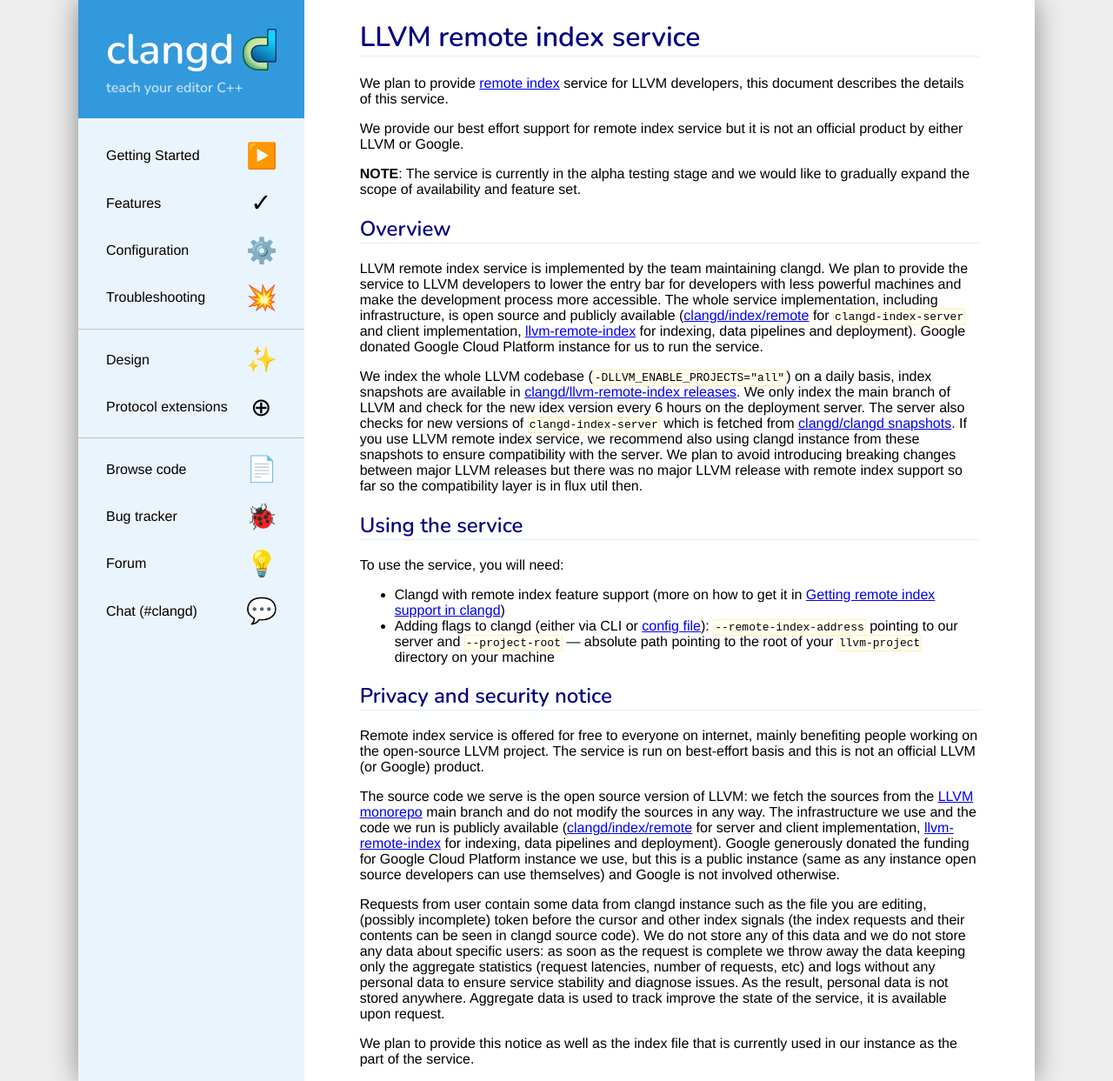
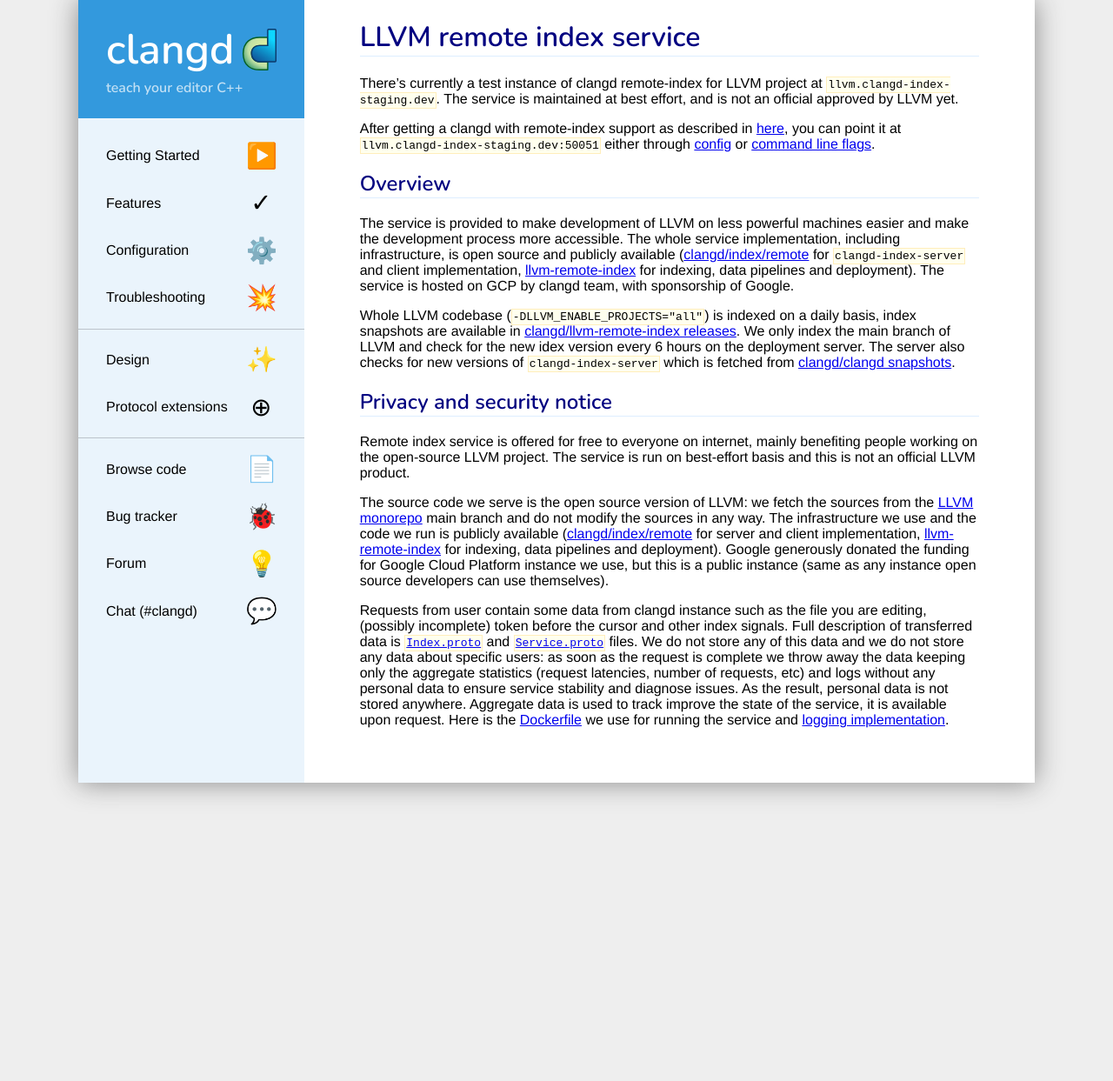
Before and after one commit to llvm/clangd-www, a Jekyll site: the page built from llvm-remote-index.md, in a window 1280 px wide. Shown: the whole page at 87% size. Built offline with Jekyll 4.4.1, drawn with Linux system fonts in a browser that asks for light colours; our own code applies the rules of GitHub Pages for plain Markdown files.

Commit message:
Resolve review comments.

```diff
--- a/llvm-remote-index.md
+++ b/llvm-remote-index.md
@@ -1,56 +1,42 @@
 # LLVM remote index service
 
-We plan to provide [remote index](/remote-index.md) service for LLVM
-developers, this document describes the details of this service.
+There's currently a test instance of clangd remote-index for LLVM project at
+`llvm.clangd-index-staging.dev`. The service is maintained at best effort,
+and is not an official approved by LLVM yet.
 
-We provide our best effort support for remote index service but it is not an
-official product by either LLVM or Google.
-
-**NOTE**: The service is currently in the alpha testing stage and we would
-like to gradually expand the scope of availability and feature set.
+After getting a clangd with remote-index support as described in
+[here](./remote-index.md#getting-remote-index-support-in-clangd), you can
+point it at `llvm.clangd-index-staging.dev:50051` either through
+[config](./config.md) or [command line
+flags](`--remote-index-address=llvm.clangd-index-staging.dev:50051` and
+`--project-root` --- absolute path pointing to the root of your
+`llvm-project` directory on your machine).
 
 ## Overview
 
-LLVM remote index service is implemented by the team maintaining clangd. We
-plan to provide the service to LLVM developers to lower the entry bar for
-developers with less powerful machines and make the development process more
-accessible. The whole service implementation, including infrastructure, is
-open source and publicly available
+The service is provided to make development of LLVM on less powerful machines
+easier and make the development process more accessible. The whole service
+implementation, including infrastructure, is open source and publicly
+available
 ([clangd/index/remote](https://github.com/llvm/llvm-project/tree/master/clang-tools-extra/clangd/index/remote)
 for `clangd-index-server` and client implementation,
 [llvm-remote-index](https://github.com/clangd/llvm-remote-index) for
-indexing, data pipelines and deployment). Google donated Google Cloud
-Platform instance for us to run the service.
+indexing, data pipelines and deployment). The service is hosted on GCP by
+clangd team, with sponsorship of Google.
 
-We index the whole LLVM codebase (`-DLLVM_ENABLE_PROJECTS="all"`) on a daily
+Whole LLVM codebase (`-DLLVM_ENABLE_PROJECTS="all"`) is indexed on a daily
 basis, index snapshots are available in [clangd/llvm-remote-index
 releases](https://github.com/clangd/llvm-remote-index/releases). We only
 index the main branch of LLVM and check for the new idex version every 6
 hours on the deployment server. The server also checks for new versions of
 `clangd-index-server` which is fetched from [clangd/clangd
-snapshots](https://github.com/clangd/clangd/releases). If you use LLVM remote
-index service, we recommend also using clangd instance from these snapshots
-to ensure compatibility with the server. We plan to avoid introducing
-breaking changes between major LLVM releases but there was no major LLVM
-release with remote index support so far so the compatibility layer is in
-flux util then.
-
-## Using the service
-
-To use the service, you will need:
-
-* Clangd with remote index feature support (more on how to get it in [Getting
-  remote index support in clangd](/remote-index.md))
-* Adding flags to clangd (either via CLI or [config file](/config.md)):
-  `--remote-index-address` pointing to our server and `--project-root` ---
-  absolute path pointing to the root of your `llvm-project` directory on your
-  machine
+snapshots](https://github.com/clangd/clangd/releases).
 
 ## Privacy and security notice
 
 Remote index service is offered for free to everyone on internet, mainly
 benefiting people working on the open-source LLVM project. The service is run
-on best-effort basis and this is not an official LLVM (or Google) product.
+on best-effort basis and this is not an official LLVM product.
 
 The source code we serve is the open source version of LLVM: we fetch the
 sources from the [LLVM monorepo](https://github.com/llvm/llvm-project) main
@@ -61,19 +47,21 @@
 [llvm-remote-index](https://github.com/clangd/llvm-remote-index) for
 indexing, data pipelines and deployment). Google generously donated the
 funding for Google Cloud Platform instance we use, but this is a public
-instance (same as any instance open source developers can use themselves) and
-Google is not involved otherwise.
+instance (same as any instance open source developers can use themselves).
 
 Requests from user contain some data from clangd instance such as the file
 you are editing, (possibly incomplete) token before the cursor and other
-index signals (the index requests and their contents can be seen in clangd
-source code). We do not store any of this data and we do not store any data
-about specific users: as soon as the request is complete we throw away the
-data keeping only the aggregate statistics (request latencies, number of
-requests, etc) and logs without any personal data to ensure service stability
-and diagnose issues. As the result, personal data is not stored anywhere.
+index signals. Full description of transferred data is
+[`Index.proto`](https://github.com/llvm/llvm-project/blob/master/clang-tools-extra/clangd/index/remote/Index.proto)
+and
+[`Service.proto`](https://github.com/llvm/llvm-project/blob/master/clang-tools-extra/clangd/index/remote/Service.proto)
+files. We do not store any of this data and we do not store any data about
+specific users: as soon as the request is complete we throw away the data
+keeping only the aggregate statistics (request latencies, number of requests,
+etc) and logs without any personal data to ensure service stability and
+diagnose issues. As the result, personal data is not stored anywhere.
 Aggregate data is used to track improve the state of the service, it is
-available upon request.
-
-We plan to provide this notice as well as the index file that is currently
-used in our instance as the part of the service.
+available upon request. Here is the
+[Dockerfile](https://github.com/clangd/llvm-remote-index/blob/master/deployment/Dockerfile)
+we use for running the service and [logging
+implementation](https://github.com/llvm/llvm-project/blob/master/clang-tools-extra/clangd/index/remote/server/Server.cpp).
--- a/remote-index.md
+++ b/remote-index.md
@@ -2,42 +2,53 @@
 
 ## How it works
 
-Remote index uses the global static index built with `clangd-indexer` under
-the hood and replaces local static and background indices (see
-[indexing](/design/indexing.md) for more details on those) by separating
-index into a separate service clangd can connect to. The index inside the
-service contains all public symbols in the processed project.
-`clangd-index-server` is an RPC service that processes index requests
-(index-based code completion, references, etc). Clangd instance connects to
-it and forwards requests to index server whenever global index is needed.
-Unlike background index, remote index server does not rebuild the index
-incrementally and automatically --- it just serves the given one, so it would
-most likely be more outdated than usually. This problem is solved by manually
-rebuilding the whole static index (`clangd-indexer` can not update existing
-one incrementally yet) and replacing the file on disk: `clangd-index-server`
-watches index file updates and will use hot-reloading to ensure no-downtime
-index update.
+Remote index works in two separate components, an indexing pipeline and a
+serving infrastructure. The former produces monolithic index files for a
+project of interest and the latter serves information from a monolithic index
+file to clangd clients using a [gRPC](https://grpc.io/)-based server.
 
-Remote index implementation is open source and you can locate the code at
+## Indexing pipeline
+
+Indexing pipeline uses `clangd-indexer` under the hood and collects symbols
+that can be exported from headers (functions, classes, types, etc). Running
+`clangd-indexer` is expensive and produced index is not incremental, so using
+the remote index most likely results in a stale index that is periodically
+updated on the server.
+
+## Serving Infrastructure
+
+`clangd-index-server` is an RPC service that processes index requests. Clangd
+forwards requests to the server whenever it requires global index (e.g. find
+references request, index-based code completion). Because the serving machine
+paths to the source files are different from the client machine, portability is
+achieved by stripping local project prefix of the serving machine and replacing
+it with local project prefix (`--project-root` flag).
+
+Remote index implementation is open source and you can find the code at
 [clang-tools-extra/clangd/index/remote](https://github.com/llvm/llvm-project/tree/master/clang-tools-extra/clangd/index/remote).
 
-We also plan to provide [remote index service](/llvm-remote-index.md) for
-LLVM developers. You can find serving and indexing infrastructure code in
-[llvm-remote-index](https://github.com/clangd/llvm-remote-index) and modify
-it according to your own needs for hosting the server for your project.
-
+There's a non-official test [service](./llvm-remote-index.md) for LLVM. Code
+and configurations for the service can be found at
+[clangd/llvm-remote-index](https://github.com/clangd/llvm-remote-index). That
+repo is aimed to be a sample and common ground for clangd remote-index-server
+instances, so feel free to fork and modify it to your needs, or contribute
+any functionality that you think might be useful to others.
 ## Getting remote index support in clangd
 
-There are two primary ways getting clangd binaries with remote index support:
-GitHub releases and building from sources. We investigate possibilities of
-adding remote index support to official binaries provided by LLVM and system
-packages but it's not available there yet.
+As of today, you either need to build clangd from sources or use one of the
+unofficial snapshots at [clangd/clangd
+releases](https://github.com/clangd/clangd/releases).
+
+If you just want to use clangd with remote index support, downloading weekly
+releases might be easier. As building from sources usually requires a lot
+more resources and configuration, and doesn't provide much value if you are
+not planning to edit the source code.
 
 ### Downloading latest release from GitHub
 
-We provide weekly snapshots of clangd through GitHub [clangd/clangd
-releases](https://github.com/clangd/clangd/releases). The binaries we build
-have remote index feature so you can download the latest weekly snapshot.
+Weekly snapshots of clangd are available on GitHub [clangd/clangd
+releases](https://github.com/clangd/clangd/releases). These binaries are
+built with remote index support, so you can directly use those.
 
 **NOTE**: Snapshots are marked as "pre-release" so the [latest
 release](https://github.com/clangd/clangd/releases/latest) points to the
@@ -46,32 +57,31 @@
 
 ### Building from sources
 
-If you just want to use clangd with remote index support, please download
-already compiled binaries. Building from sources is for developing and
-improving the state of remote index feature since it's more complicated and
-requires more steps.
+Remote index support for clangd is turned off by default, so you need to
+provide `-DCLANGD_ENABLE_REMOTE=On` in addition to your standard [LLVM
+setup](https://llvm.org/docs/CMake.html).
 
-Building clangd with remote index feature requires a couple more steps on top
-of the standard build within LLVM. The implementation depends on gRPC and you
-need it to build Clangd with remote index support. There are two ways of
-getting gRPC: compiling from sources and installing system packages.
-Compiling from sources is strongly preferred because we encounter issues with
-system-provided package versions. A version that works and is used in our
-buildbots and clangd releases is 1.33.2.
-
-Here is the guide on how to build gRPC from sources:
-[instructions](https://github.com/grpc/grpc/blob/master/BUILDING.md).
-[Install after
-build](https://github.com/grpc/grpc/blob/master/BUILDING.md#install-after-build)
-and pass `-DCLANGD_ENABLE_REMOTE=On -DGRPC_INSTALL_PATH=/path/to/grpc` to the
-CMake invocation.
-
-If you want to use system libraries, please install gRPC and Protobuf with
-their headers (e.g. `apt install libgrpc++-dev libprotobuf-dev
+Remote index implementation depends on gRPC and Protobuf libraries. You'll
+need to provide these dependencies either via [compiling gRPC from
+sources](https://github.com/grpc/grpc/blob/master/BUILDING.md) or system
+libraries (e.g. `apt install libgrpc++-dev libprotobuf-dev
 protobuf-compiler-grpc` in Ubuntu and Debian, `brew install grpc protobuf` on
-macOS) and pass `-DCLANGD_ENABLE_REMOTE=On` to the CMake invocation.
+macOS). If your installation cannot be discovered by CMake automatically or
+you want to use a custom installation, you can use `-DGRPC_INSTALL_PATH` to
+tell CMake about a particular directory.
 
 ## Using remote index feature
+
+After getting a clangd with remote index support, you can provide server
+configuration via command line flags or config files. You can find more
+details about config files [here](/config.md). Necessary command line flags
+are:
+
+- `--remote-index-address` which is the address:port of the server, e.g.
+  `127.0.0.1:50051`.
+- `--project-root` absolute path for the project source root on local
+  machine, e.g. `$HOME/src/llvm-project/`. This is used to convert relative
+  paths provided by server into absolute paths on the local machine.
 
 To use remote index feature, you need to get clangd with remote index support
 and add the following flags to clangd invocation: `--remote-index-address`
@@ -79,10 +89,3 @@
 you're running it locally) and `--project-root` which is the _absolute path_
 where the sources of the project you are working on are stored (e.g.
 `/home/$USER/src/llvm-project/`).
-
-The above means that you would have to add these flags only for the project
-you want to use remote index in and manually add and remove them each time
-you move to a different project which is not very convenient. We plan to
-support remote index flags in the [configuration file](/config.md) which will
-allow to point to different remote index servers depending on the project you
-are working on.
```
Also changed, not shown: design/indexing.md (+8 -9 lines).
